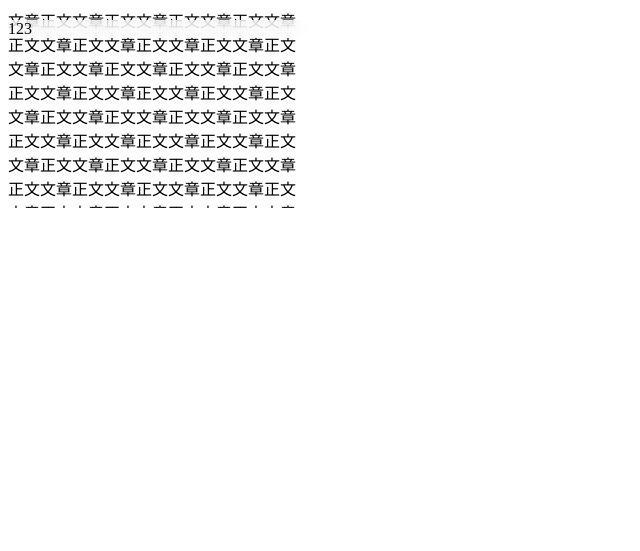
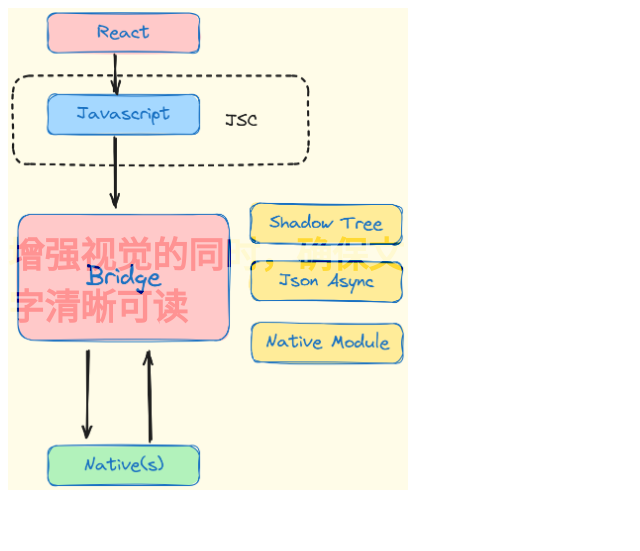
Before and after one commit to fszhangYi/mzq-notes, a website: page index.html in a window 1280 px wide. Shown: the whole page, without its empty margins (0-640 px from the left). Drawn offline with Linux system fonts and the light colour scheme.

Commit message:
add one artical

```diff
--- a/index.html
+++ b/index.html
@@ -5,25 +5,30 @@
     <meta name="viewport" content="width=device-width, initial-scale=1.0">
     <title>Document</title>
     <style>
-        .container {
-            width: 300px;
-            height: 200px;
-            overflow-y: auto;
+        .background-image {
+            width: 400px;
+            height: 540px;
+            display: flex;
+            justify-content: center;
+            align-items: center;
+            background-image: url('/jgsj.png');
+            background-size: contain;
+            background-repeat: no-repeat;
+            position: relative;
         }
 
-        nav {
-            position: fixed;
-            top:20px;
-            width: 100%;
-            background-color: rgba(255, 255, 255, 0.7);
-            backdrop-filter: blur(10px);
+        .text-overlay {
+            position: absolute;
+            color: black;
+            font-weight: 700;
+            font-size: 36px;
+            mix-blend-mode: overlay;
         }
     </style>
 </head>
 <body>
-    <div class="container">
-        <span>文章正文文章正文文章正文文章正文文章正文文章正文文章正文文章正文文章正文文章正文文章正文文章正文文章正文文章正文文章正文文章正文文章正文文章正文文章正文文章正文文章正文文章正文文章正文文章正文文章正文文章正文文章正文文章正文文章正文文章正文文章正文文章正文文章正文文章正文文章正文文章正文文章正文文章正文文章正文文章正文文章正文文章正文文章正文文章正文文章正文文章正文文章正文文章正文文章正文文章正文文章正文</span>
-        <nav>123</nav>
+    <div class="background-image">
+        <p class="text-overlay">增强视觉的同时，确保文字清晰可读</p>
     </div>
 </body>
 </html>
```
Also changed, not shown: 前端开发技巧/惊鸿一瞥 -- CSS属性 -- mix-blend-mode.md (+20 -9 lines), jgsj.png (added).
